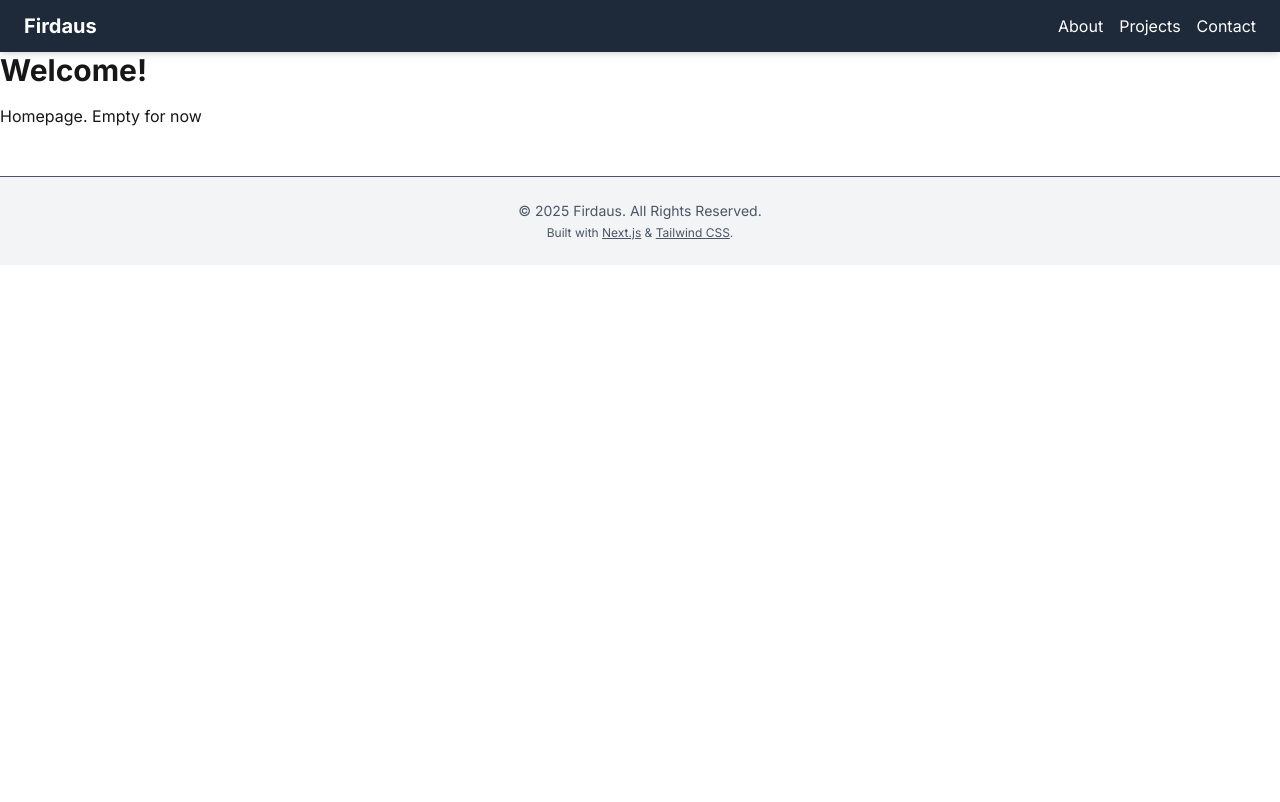
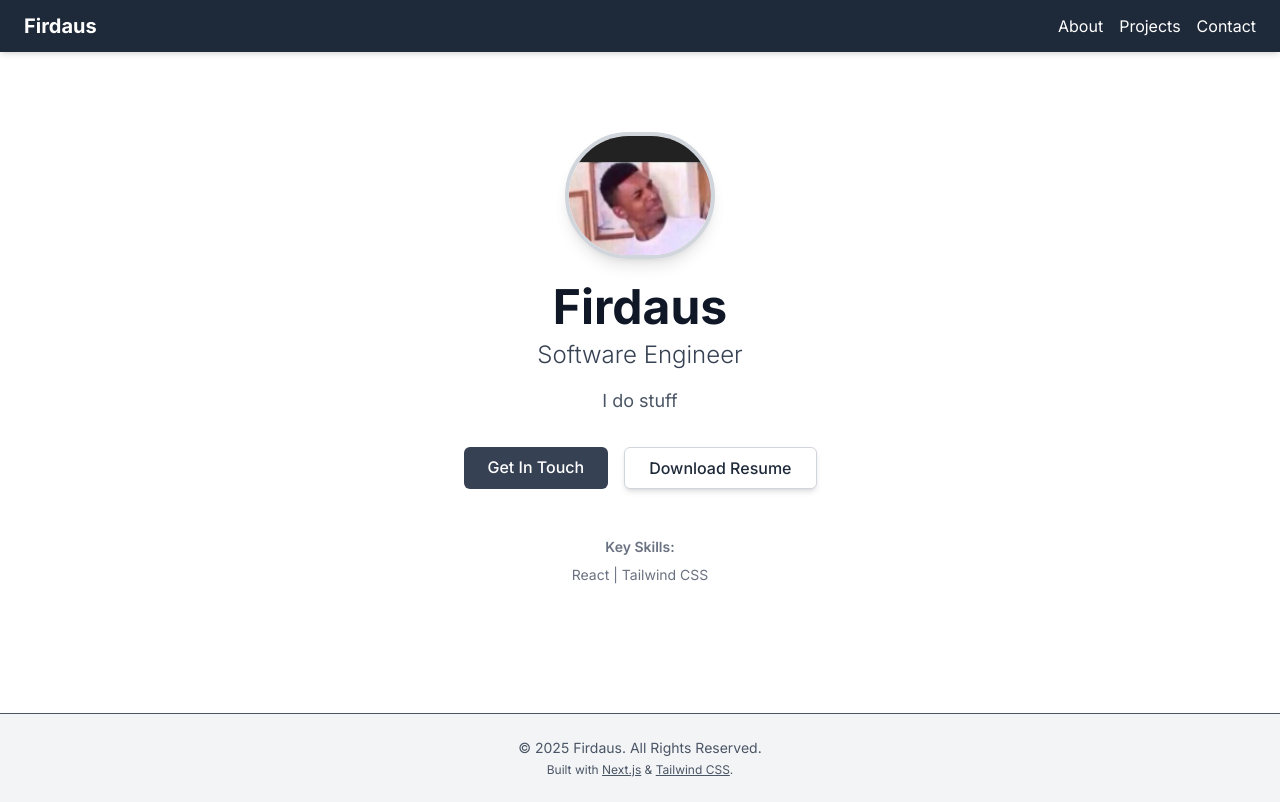
Before and after one commit to hmdfrds/my-portfolio-website, a Next.js app: page / in a window 1280 px wide. Built offline with nearby package versions, Linux system fonts and the light colour scheme.

Commit message:
add more on homepage section

```diff
--- a/src/app/page.tsx
+++ b/src/app/page.tsx
@@ -1,8 +1,50 @@
+import Image from "next/image"
+import Link from "next/link"
 export default function HomePage(){
     return (
-        <div>
-            <h1 className="text-3xl font-bold mb-4">Welcome!</h1>
-            <p>Homepage. Empty for now</p>
-        </div>
+        <section className="flex flex-col items-center justify-center text-center py-12 md:py-20">
+            <div className="mb-6">
+                <Image src="/images/headshot.png"
+                alt="Me"
+                width={150}
+                height={150}
+                className="rounded-full border-4 border-gray-300 shadow-lg"
+                priority
+                />
+            </div>
+
+            <h1 className="text-4xl md:text-5xl font-bold mb-2 text-gray-900">
+                Firdaus
+            </h1>
+
+            <p className="text-xl md:text-2xl font-light text-gray-700 mb-4">
+                Software Engineer
+            </p>
+
+            <p className="max-w-xl text-base md:text-lg text-gray-600 mb-8">
+                I do stuff
+            </p>
+
+            <div className="flex flex-col sm:flex-row space-y-4 sm:space-y-0 sm:space-x-4">
+
+                <Link href="/contact" className="bg-gray-700 hover:bg-gray-800 text-white font-medium py-2 px-6 rounded-md transition duration-300 ease-in-out transform hover:-translate-y-1">
+                    Get In Touch
+                </Link>
+
+                <a href="/Resume.pdf"
+                download
+                target="_blank"
+                rel="noopener noreferrer"
+                className="bg-white border border-gray-300 hover:bg-gray-100 text-gray-800 font-medium py-2 px-6 rounded-md shadow-md transition duration-300 ease-in-out">
+                    Download Resume
+                </a>
+
+            </div>
+
+            <div className="mt-12 text-sm text-gray-500">
+                <h3 className="font-semibold mb-2"> Key Skills:</h3>
+                <p>React | Tailwind CSS</p>
+            </div>
+        </section>
     )
 }
```
Also changed, not shown: public/images/headshot.png (added).
